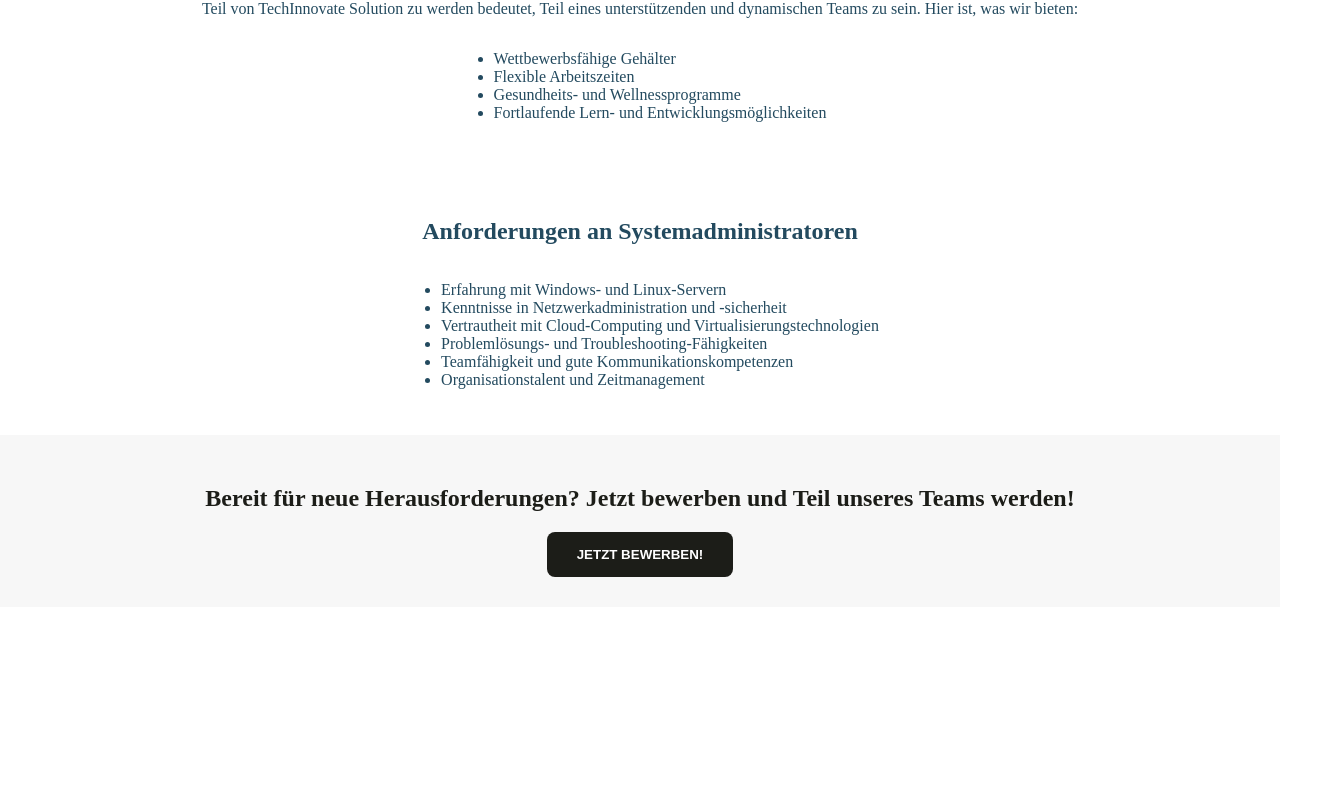
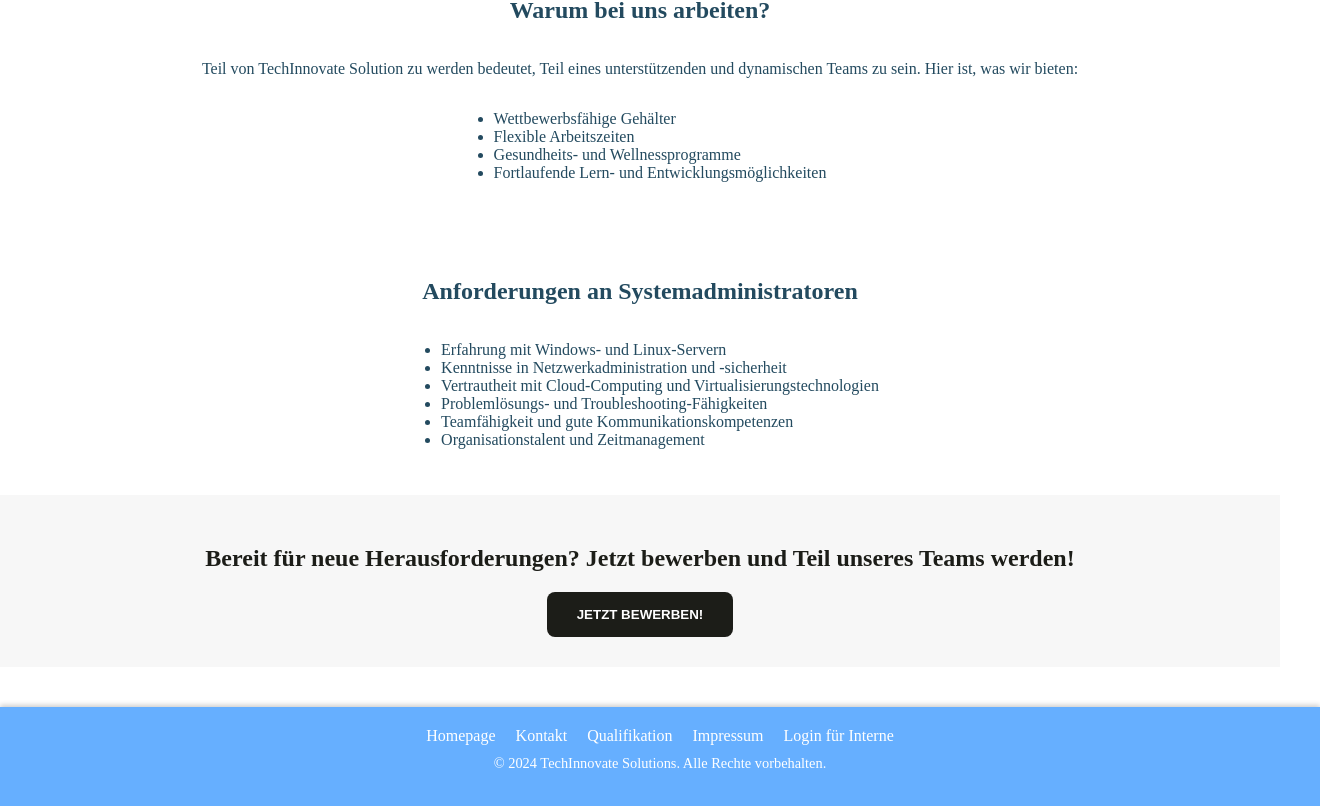
Before and after one commit to Jonasph7/nuxt_web_engineering, a Nuxt app: page / in a window 1280 px wide. Shown: the part 1470-2276 px from the top of the page, 1320 px wide, since content can reach past the window. Before the commit the page ends 2077 px from the top, so only its background shows below. Built offline with nearby package versions, Linux system fonts and the light colour scheme.

Commit message:
Footer hinzugefügt

```diff
--- a/layouts/default.vue
+++ b/layouts/default.vue
@@ -1,5 +1,5 @@
 <template>
-  <div>
+  <div class="page-wrapper">
     <header id="main-header">
       <nav>
         <ul>
@@ -7,15 +7,30 @@
           <li><NuxtLink to="/contactform" active-class="active-link">Kontakt</NuxtLink></li>
           <li><NuxtLink to="/qualificationform" active-class="active-link">Qualifikation</NuxtLink></li>
           <li><NuxtLink to="/impressum" active-class="active-link">Impressum</NuxtLink></li>
-          <li class="spacer"></li> <!-- Platzhalter, um die Login-Schaltfläche rechtsbündig zu setzen -->
+          <li class="spacer"></li>
           <li><NuxtLink to="/login" active-class="active-link">Login für Interne</NuxtLink></li>
         </ul>
       </nav>
     </header>
-    <!-- Page Content -->
-    <div>
+
+    <div class="content-wrapper">
+      <!-- Page Content -->
       <slot />
     </div>
+
+    <!-- Footer -->
+    <footer id="main-footer">
+      <div class="footer-content">
+        <ul>
+          <li><NuxtLink to="/" active-class="active-link">Homepage</NuxtLink></li>
+          <li><NuxtLink to="/contactform" active-class="active-link">Kontakt</NuxtLink></li>
+          <li><NuxtLink to="/qualificationform" active-class="active-link">Qualifikation</NuxtLink></li>
+          <li><NuxtLink to="/impressum" active-class="active-link">Impressum</NuxtLink></li>
+          <li><NuxtLink to="/login" active-class="active-link">Login für Interne</NuxtLink></li>
+        </ul>
+        <p>&copy; 2024 TechInnovate Solutions. Alle Rechte vorbehalten.</p>
+      </div>
+    </footer>
   </div>
 </template>
 
@@ -23,6 +38,12 @@
 body {
   margin: 0;
   padding: 0;
+}
+
+.page-wrapper {
+  display: flex;
+  flex-direction: column;
+  min-height: 100vh; /* Macht die Wrapper-Höhe mindestens so groß wie die Höhe des Ansichtsfensters */
 }
 
 #main-header {
@@ -82,6 +103,45 @@
 .spacer {
   flex-grow: 1; /* Dieser Platzhalter sorgt dafür, dass "Login für Interne" rechts ausgerichtet wird */
 }
+
+.content-wrapper {
+  flex: 1; /* Vergrößert den Inhaltsbereich, damit der Footer unten bleibt */
+  padding-top: 60px; /* Platz für den fixierten Header */
+}
+
+#main-footer {
+  background-color: rgba(0, 123, 255, 0.6);
+  color: white;
+  width: 100%;
+  position: relative;
+  text-align: center;
+  padding: 20px;
+  margin-top: 40px;
+  box-shadow: 0 -2px 5px rgba(0, 0, 0, 0.2);
+}
+
+#main-footer ul {
+  list-style: none;
+  margin: 0;
+  padding: 0;
+  display: flex;
+  justify-content: center;
+  flex-wrap: wrap;
+}
+
+#main-footer ul li {
+  margin: 0 10px;
+}
+
+#main-footer ul li a {
+  color: white;
+  text-decoration: none;
+}
+
+#main-footer p {
+  margin-top: 10px;
+  font-size: 0.9rem;
+}
 </style>
 
 <script>
```
